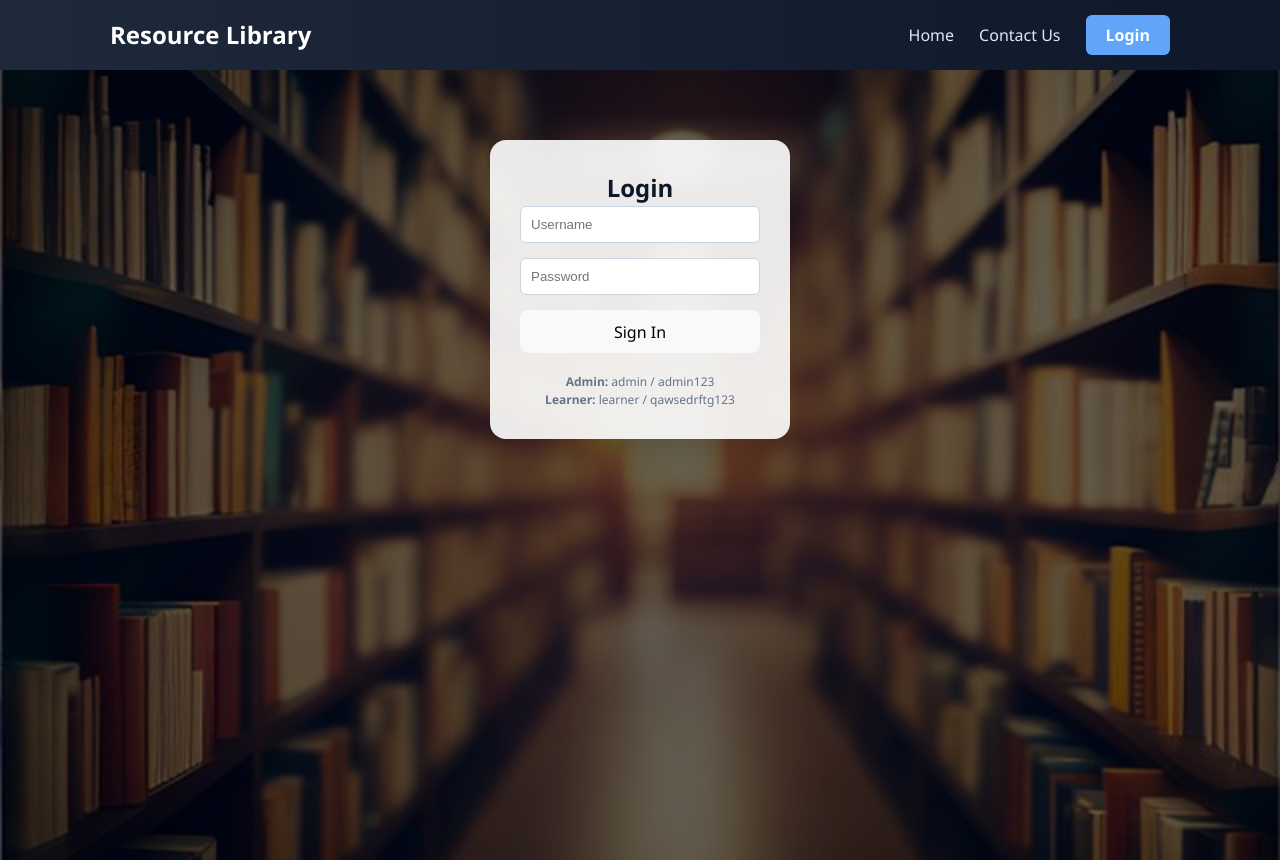
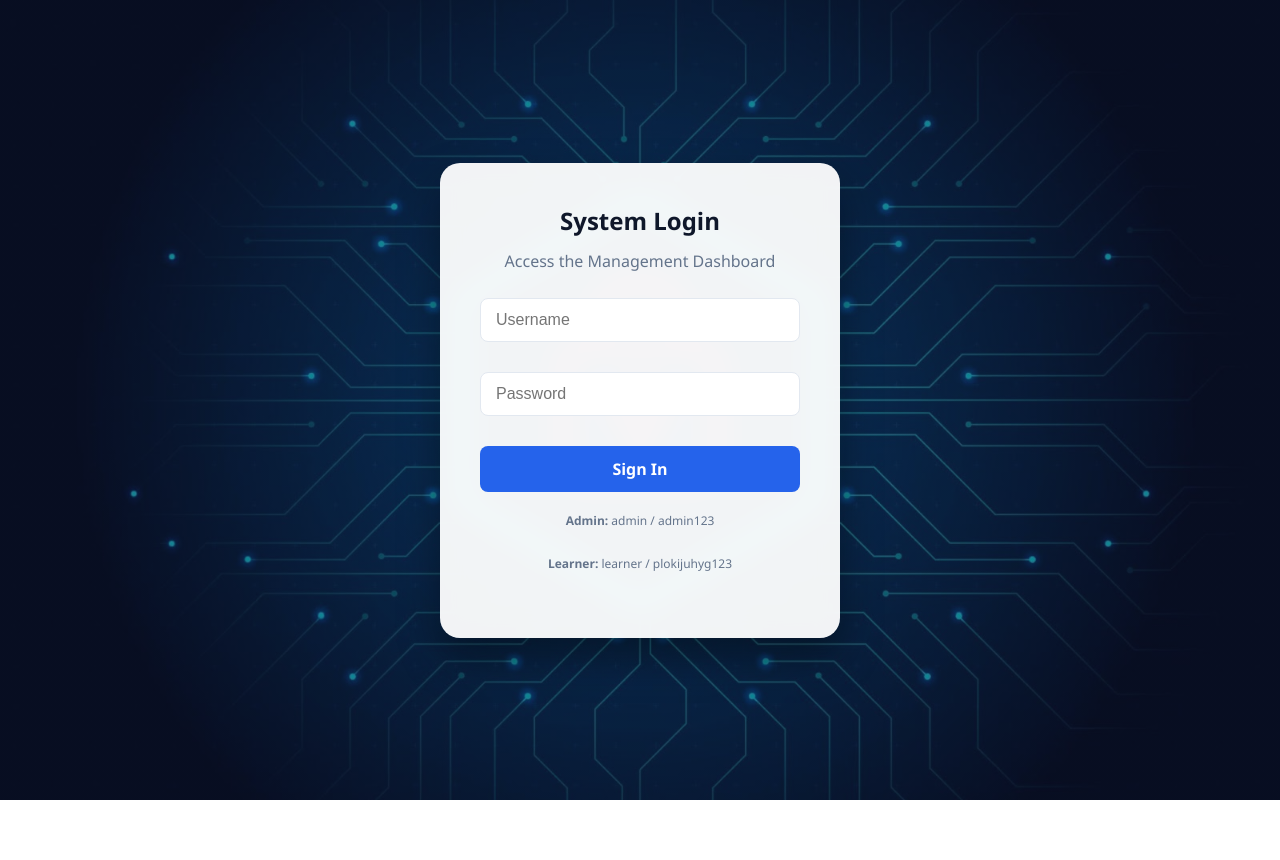
Before and after one commit to Kesava392/FSAD-SDP-10, a React (Vite) app: page /login in a window 1280 px wide. After the commit the page ends 800 px from the top, so only its background shows below. Built offline with nearby package versions, Linux system fonts and the light colour scheme.

Commit message:
feat: add login page background and update UI styles

```diff
--- a/src/pages/Login.jsx
+++ b/src/pages/Login.jsx
@@ -9,12 +9,11 @@ function Login({ onLogin }) {
   const handleSignIn = (e) => {
     e.preventDefault();
 
-    // Updated logic to use 'learner' instead of 'student'
     if (username === "admin" && password === "admin123") {
       onLogin("admin");
       navigate("/admin");
     } else if (username === "learner" && password === "plokijuhyg123") {
-      onLogin("learner"); // This matches the new terminology
+      onLogin("learner");
       navigate("/search");
     } else {
       alert("Invalid Credentials!");
@@ -22,32 +21,35 @@ function Login({ onLogin }) {
   };
 
   return (
-    <div className="container">
-      {/* The .card class from your main.css handles the white background and shadow */}
-      <div className="card" style={{ maxWidth: "400px", margin: "0 auto" }}>
-        <h2 style={{ textAlign: "center", color: "#0f172a" }}>Login</h2>
+    /* Changed from 'container' to 'login-wrapper' to show login-bg.jpg */
+    <div className="login-wrapper">
+      <div className="login-card">
+        <h2>System Login</h2>
+        <p>Access the Management Dashboard</p>
+
         <form onSubmit={handleSignIn} style={{ display: "flex", flexDirection: "column", gap: "15px" }}>
           <input
             type="text"
             placeholder="Username"
+            className="login-input"
             value={username}
             onChange={(e) => setUsername(e.target.value)}
-            style={{ padding: "10px", borderRadius: "6px", border: "1px solid #cbd5e1" }}
           />
           <input
             type="password"
             placeholder="Password"
+            className="login-input"
             value={password}
             onChange={(e) => setPassword(e.target.value)}
-            style={{ padding: "10px", borderRadius: "6px", border: "1px solid #cbd5e1" }}
           />
-          {/* This button will use the blue style from your main.css */}
-          <button type="submit">Sign In</button>
+          <button type="submit" className="login-submit-btn">
+            Sign In
+          </button>
         </form>
 
         <div style={{ fontSize: "12px", marginTop: "20px", color: "#64748b", textAlign: "center" }}>
           <p><strong>Admin:</strong> admin / admin123</p>
-          <p><strong>Learner:</strong> learner / qawsedrftg123</p>
+          <p><strong>Learner:</strong> learner / plokijuhyg123</p>
         </div>
       </div>
     </div>
--- a/src/styles/main.css
+++ b/src/styles/main.css
@@ -150,7 +150,6 @@ nav a:hover {
 
 /* --- 6. ADMIN DASHBOARD LAYOUT (FORCED FULL WIDTH) --- */
 .admin-wrapper {
-  /* Using 100vw and absolute positioning to mimic your Home page fix */
   width: 100vw;
   min-height: 100vh;
   margin: 0;
@@ -158,29 +157,24 @@ nav a:hover {
   display: flex;
   flex-direction: column;
   align-items: center;
-
-  /* Apply the background photo here to ensure edge-to-edge coverage */
   background: linear-gradient(rgba(241, 245, 249, 0.3), rgba(241, 245, 249, 0.3)),
               url('/server-bg.jpg');
   background-size: cover;
   background-position: center;
   background-repeat: no-repeat;
   background-attachment: fixed;
-
-  /* This forces the container to ignore any parent padding/margins */
   position: absolute;
   left: 0;
   top: 0;
 }
 
-/* Ensure sidebar code remains hidden so it doesn't create gaps */
 .sidebar {
   display: none;
 }
 
 .admin-content {
   width: 100%;
-  max-width: 1100px; /* Limits content width while keeping BG full-screen */
+  max-width: 1100px;
   display: flex;
   flex-direction: column;
   align-items: center;
@@ -235,6 +229,7 @@ nav a:hover {
   font-weight: 700;
   display: inline-block;
 }
+
 /* --- 8. BUTTONS & UTILITIES --- */
 .btn-add {
   background: #10b981;
@@ -277,3 +272,71 @@ nav a:hover {
     transform: translateY(0);
   }
 }
+
+/* --- 10. LOGIN PAGE (HALF-VISIBILITY BG) --- */
+.login-wrapper {
+  width: 100vw;
+  height: 100vh;
+  display: flex;
+  justify-content: center;
+  align-items: center;
+
+  /* 0.5 opacity for half-visibility effect */
+  background: linear-gradient(rgba(15, 23, 42, 0.5), rgba(15, 23, 42, 0.5)),
+              url('/login-bg.jpg');
+  background-size: cover;
+  background-position: center;
+  background-repeat: no-repeat;
+  position: fixed;
+  top: 0;
+  left: 0;
+  z-index: 1001; /* Above the navbar if needed */
+}
+
+.login-card {
+  background: rgba(255, 255, 255, 0.95);
+  backdrop-filter: blur(12px);
+  padding: 40px;
+  border-radius: 20px;
+  box-shadow: 0 20px 40px rgba(0, 0, 0, 0.4);
+  width: 90%;
+  max-width: 400px;
+  text-align: center;
+  animation: textFloatUp 0.6s ease-out;
+}
+
+.login-card h2 {
+  margin-bottom: 10px;
+  color: #0f172a;
+}
+
+.login-card p {
+  color: #64748b;
+  margin-bottom: 25px;
+}
+
+.login-input {
+  width: 100%;
+  padding: 12px 15px;
+  margin-bottom: 15px;
+  border: 1px solid #e2e8f0;
+  border-radius: 8px;
+  font-size: 1rem;
+}
+
+.login-submit-btn {
+  width: 100%;
+  padding: 12px;
+  background: #2563eb;
+  color: white;
+  border: none;
+  border-radius: 8px;
+  font-weight: 600;
+  cursor: pointer;
+  transition: 0.3s;
+}
+
+.login-submit-btn:hover {
+  background: #1d4ed8;
+  transform: translateY(-1px);
+}
```
Also changed, not shown: public/login-bg.jpg (added).
